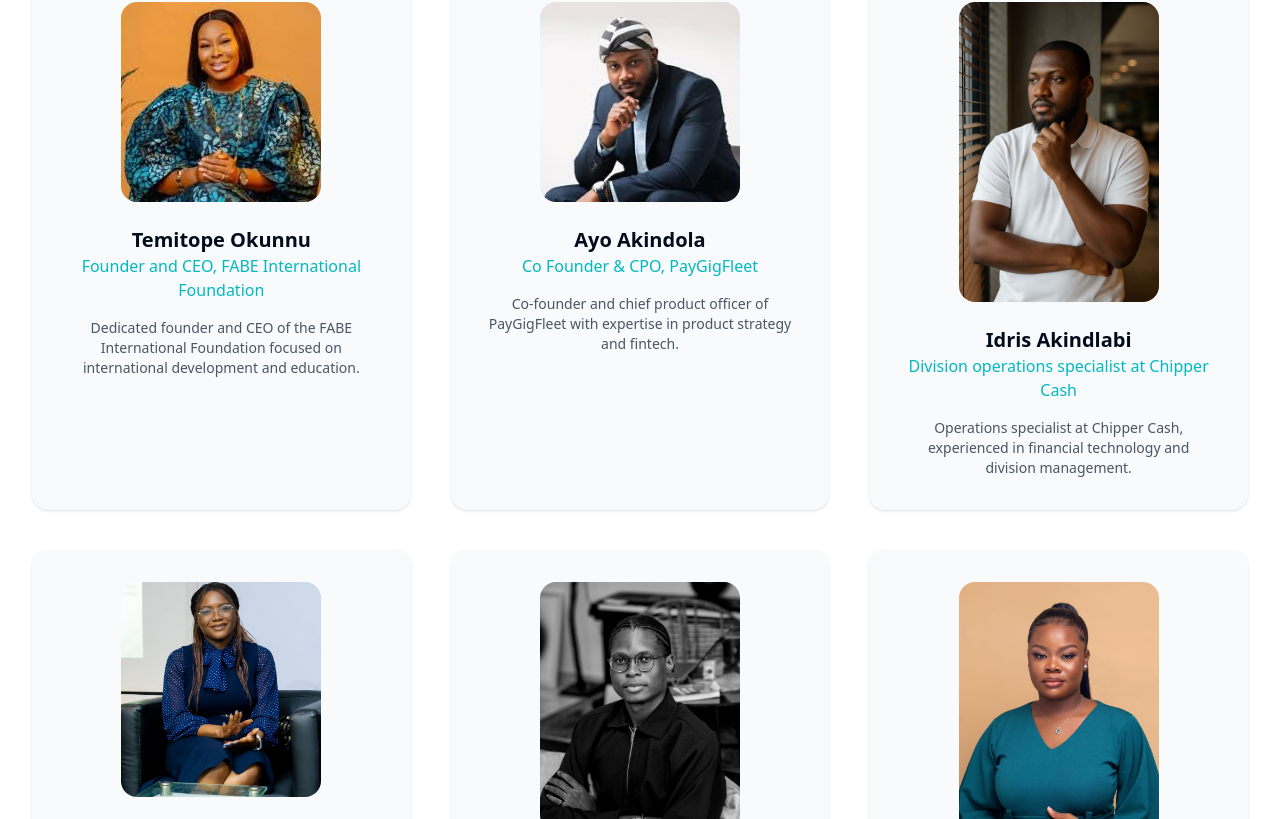
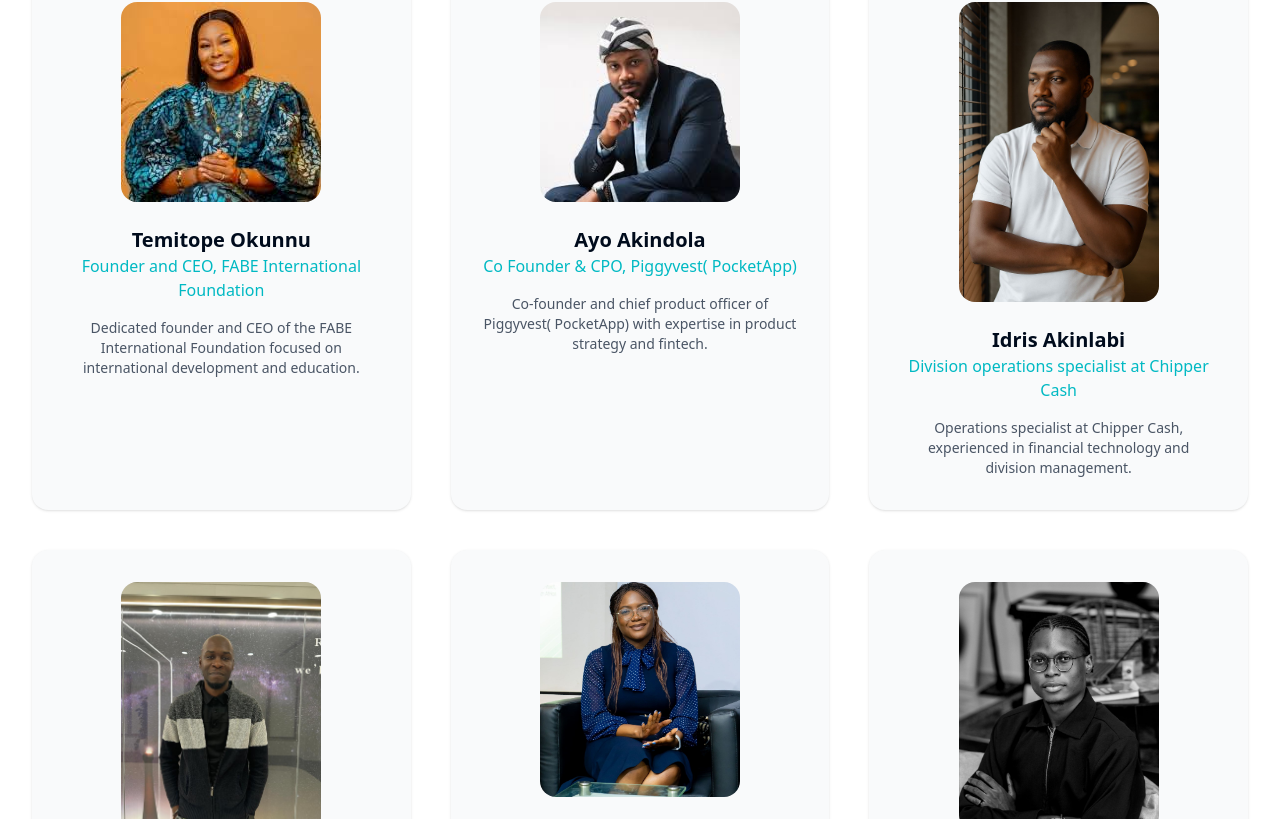
Before and after one commit to israelolrunfemi/SkillShift, a Next.js app: page / in a window 1280 px wide. Shown: the part 11181-12000 px from the top of the page. Built offline with nearby package versions, Linux system fonts and the light colour scheme.

Commit message:
remaining update

```diff
--- a/components/footer.tsx
+++ b/components/footer.tsx
@@ -105,10 +105,10 @@
               <div className="flex items-center gap-3">
                 <Phone className="h-5 w-5 text-primary-foreground/60" />
                 <a
-                  href="tel:+2341234567890"
+                  href="tel:+234 706 057 5952"
                   className="text-primary-foreground/80 hover:text-primary-foreground transition-colors duration-200"
                 >
-                  +234 123 456 7890
+              +234 706 057 5952
                 </a>
               </div>
             </div>
--- a/components/speakers-section.tsx
+++ b/components/speakers-section.tsx
@@ -19,15 +19,21 @@
       },
       {
         name: "Ayo Akindola",
-        title: "Co Founder & CPO, PayGigFleet",
+        title: "Co Founder & CPO, Piggyvest( PocketApp)",
         image: "/images/Ayo.jpeg",
-        bio: "Co-founder and chief product officer of PayGigFleet with expertise in product strategy and fintech."
+        bio: "Co-founder and chief product officer of Piggyvest( PocketApp) with expertise in product strategy and fintech."
       },
       {
-        name: "Idris Akindlabi",
+        name: "Idris Akinlabi",
         title: "Division operations specialist at Chipper Cash",
         image: "/images/Idris.jpeg",
         bio: "Operations specialist at Chipper Cash, experienced in financial technology and division management."
+      },
+      {
+        name: "Jimoh Okoh",
+        title: "Chief Solutions Architect Huawei cloud Nigeria | Presales Engineer | Team Lead",
+        image: "/images/Jimoh.jpg",
+        bio: "Results-driven Senior Solutions Architect with extensive experience in cloud computing, software development, and enterprise solutions. Proven ability to design and implement innovative cloud solutions, drive technical presales, and lead successful project deliveries."
       },
       {
         name: "Oluftunto Okuboyejo",
--- a/components/team-section.tsx
+++ b/components/team-section.tsx
@@ -23,7 +23,7 @@
 {
 name: "Abdur-Rahman Ayanleke",
 title: "Media Team Lead",
-image: "/professional-african-man.png"
+image: "/images/Ayanleke.jpg"
 },
 {
 name: "Akeju Abisola",
```
Also changed, not shown: public/images/Ayanleke.jpg (added), public/images/Jimoh.jpg (added).
